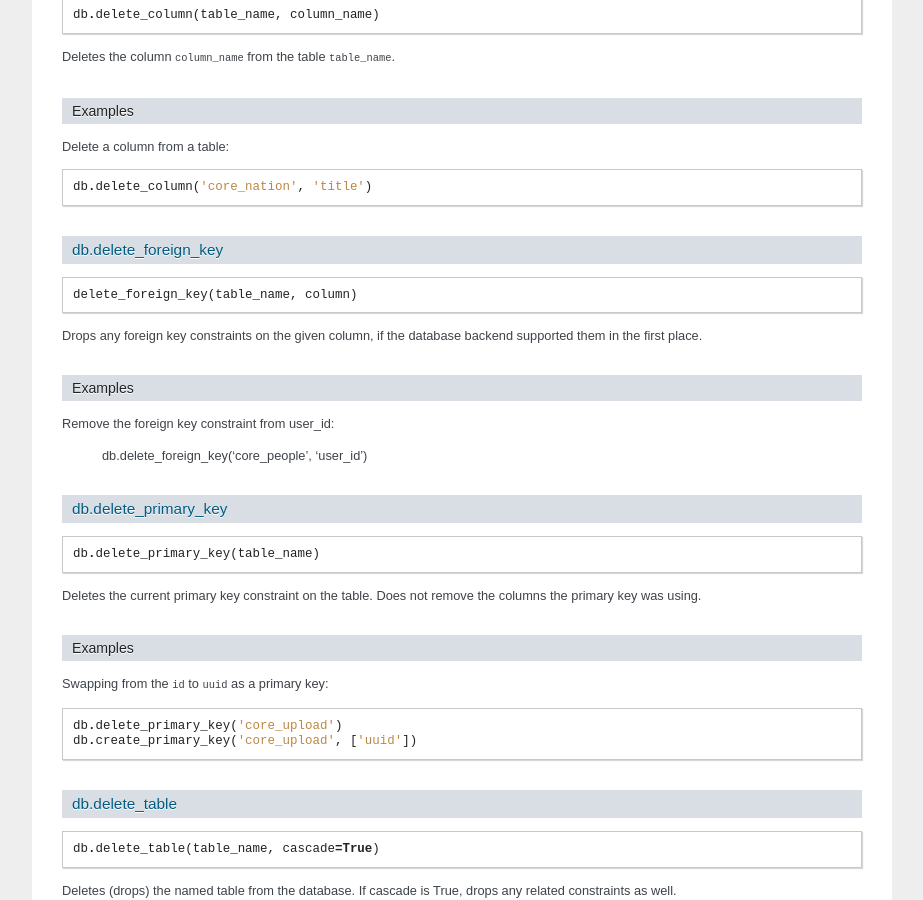
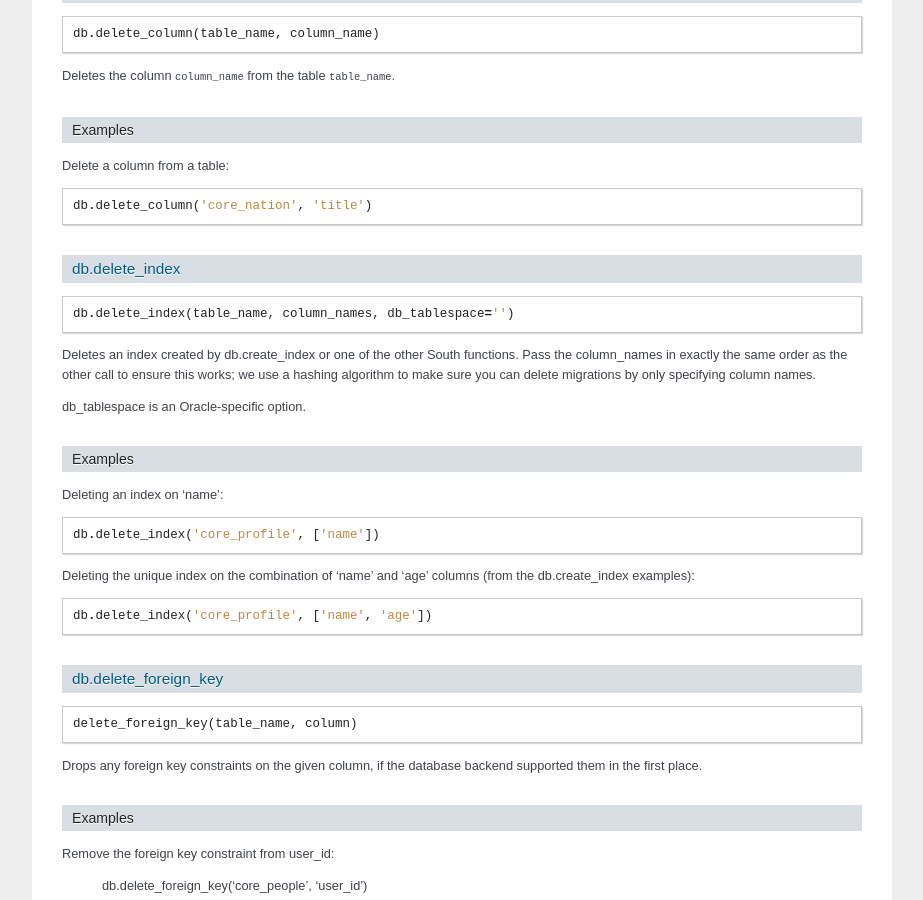
Before and after one commit to matthiask/south, a Sphinx documentation site: the page built from docs/databaseapi.rst, in a window 1280 px wide and 900 px high, scrolled down 5031 px. Shown: the whole window, without its empty margins (198-1121 px from the left). Built offline with Sphinx 7.4.7, drawn with Linux system fonts in a browser that asks for light colours; some of the changed text lies outside the part shown.

Commit message:
#962 documentation for db.delete_index

```diff
--- a/docs/databaseapi.rst
+++ b/docs/databaseapi.rst
@@ -330,6 +330,34 @@ Delete a column from a table::
 
 
 
+db.delete_index
+^^^^^^^^^^^^^^^
+
+::
+
+ db.delete_index(table_name, column_names, db_tablespace='')
+
+Deletes an index created by db.create_index or one of the other South
+functions. Pass the column_names in exactly the same order as the other call
+to ensure this works; we use a hashing algorithm to make sure you can delete
+migrations by only specifying column names.
+
+db_tablespace is an Oracle-specific option.
+
+Examples
+""""""""
+
+Deleting an index on 'name'::
+
+ db.delete_index('core_profile', ['name'])
+
+Deleting the unique index on the combination of 'name' and 'age' columns
+(from the db.create_index examples)::
+
+ db.delete_index('core_profile', ['name', 'age'])
+
+
+
 db.delete_foreign_key
 ^^^^^^^^^^^^^^^^^^^^^
 
```
